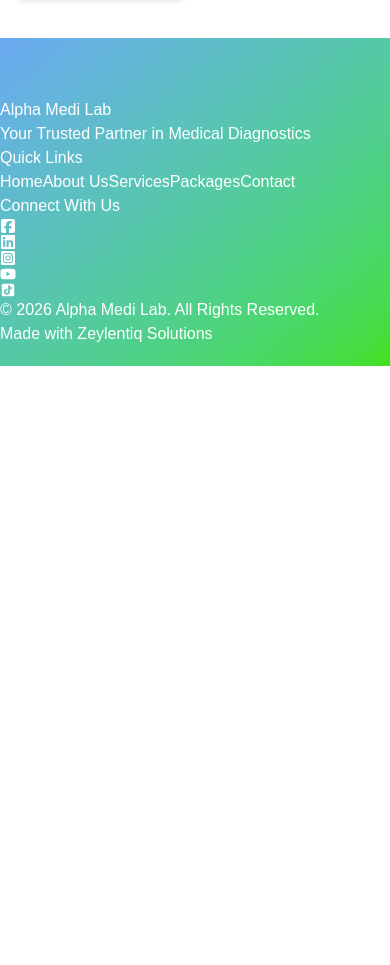
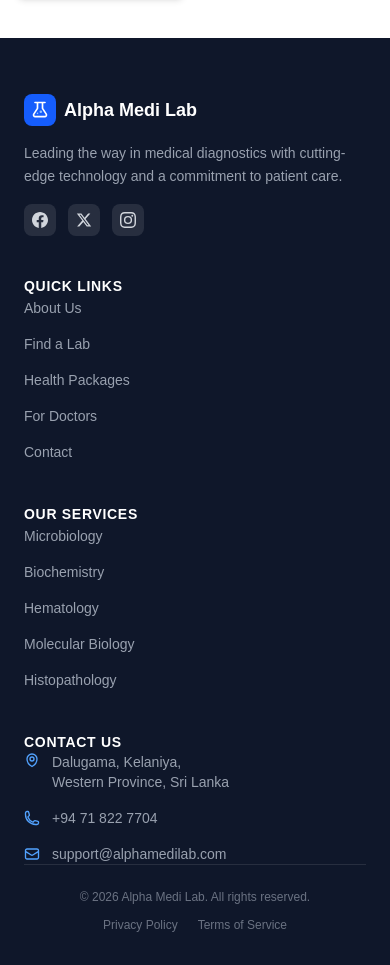
Before and after one commit to tiran-infoxty/alpha-medi-lab, a Next.js app: page / in a window 390 px wide. Shown: the part 3216-4181 px from the top of the page. Before the commit the page ends 3582 px from the top, so only its background shows below. Built offline with nearby package versions, Linux system fonts and the light colour scheme.

Commit message:
refactor Footer component for improved layout, accessibility, and responsiveness

```diff
--- a/components/Footer.tsx
+++ b/components/Footer.tsx
@@ -1,107 +1,96 @@
-"use client";
-import { motion } from "framer-motion";
-import { AiFillTikTok } from "react-icons/ai";
-import { FaInstagramSquare, FaYoutubeSquare } from "react-icons/fa";
-import {
-  FaFacebook,
-  FaLinkedin,
-  FaSquareFacebook,
-  FaTiktok,
-  FaYoutube,
-} from "react-icons/fa6";
-import { useInView } from "react-intersection-observer";
+'use client';
+import Link from 'next/link';
 
-const Footer = () => {
-  const [ref, inView] = useInView({
-    triggerOnce: true,
-    threshold: 0.1,
-  });
+export default function Footer() {
+  return (
+    <footer className="bg-[#0f172a] text-gray-400">
+      <div className="px-6 lg:px-8 pt-14 pb-8">
+        <div className="grid grid-cols-1 sm:grid-cols-2 lg:grid-cols-4 gap-10 mb-12">
 
-  return (
-    <footer className="footer" ref={ref}>
-      <div className="container">
-        <motion.div
-          className="footer-content"
-          initial={{ opacity: 0, y: 50 }}
-          animate={inView ? { opacity: 1, y: 0 } : { opacity: 0, y: 50 }}
-          transition={{ duration: 0.6 }}
-        >
-          <div className="footer-logo">
-            <h3>Alpha Medi Lab</h3>
-            <p>Your Trusted Partner in Medical Diagnostics</p>
-          </div>
-
-          <div className="footer-links">
-            <h4>Quick Links</h4>
-            <a href="/">Home</a>
-            <a href="/about">About Us</a>
-            <a href="/services">Services</a>
-            <a href="/packages">Packages</a>
-            <a href="/contact">Contact</a>
-          </div>
-
-          <div className="footer-social">
-            <h4>Connect With Us</h4>
-            <div className="social-icons">
-              <a
-                href="https://www.facebook.com/alphamedilabgampaha"
-                className="social-icon"
-                target="_blank"
-                rel="noopener noreferrer"
-              >
-                <FaSquareFacebook />
+          {/* Brand */}
+          <div className="flex flex-col gap-4">
+            <Link href="/" className="flex items-center gap-2 no-underline">
+              <div className="w-8 h-8 bg-blue-600 rounded-lg flex items-center justify-center">
+                <svg className="w-5 h-5 text-white" fill="none" viewBox="0 0 24 24" stroke="currentColor" strokeWidth={2}>
+                  <path strokeLinecap="round" strokeLinejoin="round" d="M9 3h6M9 3v7L4.5 17A2 2 0 006.3 20h11.4a2 2 0 001.8-3L15 10V3M9 3H6M15 3h3" />
+                  <circle cx="9" cy="16" r="1" fill="#93c5fd" stroke="none" />
+                  <circle cx="13" cy="14" r="1.5" fill="#93c5fd" stroke="none" />
+                </svg>
+              </div>
+              <span className="text-lg font-bold text-white">Alpha Medi Lab</span>
+            </Link>
+            <p className="text-sm leading-relaxed text-gray-400">
+              Leading the way in medical diagnostics with cutting-edge technology and a commitment to patient care.
+            </p>
+            <div className="flex items-center gap-3">
+              <a href="https://www.facebook.com/alphamedilabgampaha" target="_blank" rel="noopener noreferrer"
+                className="w-8 h-8 rounded-lg bg-white/10 hover:bg-blue-600 flex items-center justify-center transition-colors no-underline">
+                <svg className="w-4 h-4 text-gray-300" fill="currentColor" viewBox="0 0 24 24"><path d="M24 12.073c0-6.627-5.373-12-12-12s-12 5.373-12 12c0 5.99 4.388 10.954 10.125 11.854v-8.385H7.078v-3.47h3.047V9.43c0-3.007 1.792-4.669 4.533-4.669 1.312 0 2.686.235 2.686.235v2.953H15.83c-1.491 0-1.956.925-1.956 1.874v2.25h3.328l-.532 3.47h-2.796v8.385C19.612 23.027 24 18.062 24 12.073z"/></svg>
               </a>
-              <a
-                href="https://www.linkedin.com/company/alphamedilab/"
-                className="social-icon"
-                target="_blank"
-                rel="noopener noreferrer"
-              >
-                <FaLinkedin />
+              <a href="https://twitter.com" target="_blank" rel="noopener noreferrer"
+                className="w-8 h-8 rounded-lg bg-white/10 hover:bg-sky-500 flex items-center justify-center transition-colors no-underline">
+                <svg className="w-4 h-4 text-gray-300" fill="currentColor" viewBox="0 0 24 24"><path d="M18.244 2.25h3.308l-7.227 8.26 8.502 11.24H16.17l-5.214-6.817L4.99 21.75H1.68l7.73-8.835L1.254 2.25H8.08l4.713 6.231zm-1.161 17.52h1.833L7.084 4.126H5.117z"/></svg>
               </a>
-              <a
-                href="https://www.instagram.com/alphamedilabsl/?hl=en"
-                className="social-icon"
-                target="_blank"
-                rel="noopener noreferrer"
-              >
-                <FaInstagramSquare />
-              </a>
-              <a
-                href="https://www.youtube.com/@AlphaMediLab"
-                className="social-icon"
-                target="_blank"
-                rel="noopener noreferrer"
-              >
-                <FaYoutube />
-              </a>
-              <a
-                href="https://www.tiktok.com/@alphamedilab?_r=1&_t=ZS-93Um1sBKfzR"
-                className="social-icon"
-                target="_blank"
-                rel="noopener noreferrer"
-              >
-                <AiFillTikTok />
+              <a href="https://www.instagram.com/alphamedilabsl" target="_blank" rel="noopener noreferrer"
+                className="w-8 h-8 rounded-lg bg-white/10 hover:bg-pink-500 flex items-center justify-center transition-colors no-underline">
+                <svg className="w-4 h-4 text-gray-300" fill="currentColor" viewBox="0 0 24 24"><path d="M12 2.163c3.204 0 3.584.012 4.85.07 3.252.148 4.771 1.691 4.919 4.919.058 1.265.069 1.645.069 4.849 0 3.205-.012 3.584-.069 4.849-.149 3.225-1.664 4.771-4.919 4.919-1.266.058-1.644.07-4.85.07-3.204 0-3.584-.012-4.849-.07-3.26-.149-4.771-1.699-4.919-4.92-.058-1.265-.07-1.644-.07-4.849 0-3.204.013-3.583.07-4.849.149-3.227 1.664-4.771 4.919-4.919 1.266-.057 1.645-.069 4.849-.069zM12 0C8.741 0 8.333.014 7.053.072 2.695.272.273 2.69.073 7.052.014 8.333 0 8.741 0 12c0 3.259.014 3.668.072 4.948.2 4.358 2.618 6.78 6.98 6.98C8.333 23.986 8.741 24 12 24c3.259 0 3.668-.014 4.948-.072 4.354-.2 6.782-2.618 6.979-6.98.059-1.28.073-1.689.073-4.948 0-3.259-.014-3.667-.072-4.947-.196-4.354-2.617-6.78-6.979-6.98C15.668.014 15.259 0 12 0zm0 5.838a6.162 6.162 0 100 12.324 6.162 6.162 0 000-12.324zM12 16a4 4 0 110-8 4 4 0 010 8zm6.406-11.845a1.44 1.44 0 100 2.881 1.44 1.44 0 000-2.881z"/></svg>
               </a>
             </div>
           </div>
-        </motion.div>
 
-        <motion.div
-          className="copyright"
-          initial={{ opacity: 0 }}
-          animate={inView ? { opacity: 1 } : { opacity: 0 }}
-          transition={{ duration: 0.6, delay: 0.3 }}
-        >
-          <p>
-            &copy; {new Date().getFullYear()} Alpha Medi Lab. All Rights
-            Reserved.
-          </p>
-          <p>Made with Zeylentiq Solutions</p>
-        </motion.div>
+          {/* Quick Links */}
+          <div>
+            <h4 className="text-sm font-bold text-white uppercase tracking-wider mb-5">Quick Links</h4>
+            <ul className="flex flex-col gap-3">
+              {[['About Us', '/about'], ['Find a Lab', '/branches'], ['Health Packages', '/packages'], ['For Doctors', '/branches'], ['Contact', '/contact']].map(([label, href]) => (
+                <li key={label}>
+                  <Link href={href} className="text-sm text-gray-400 hover:text-white transition-colors no-underline">{label}</Link>
+                </li>
+              ))}
+            </ul>
+          </div>
+
+          {/* Our Services */}
+          <div>
+            <h4 className="text-sm font-bold text-white uppercase tracking-wider mb-5">Our Services</h4>
+            <ul className="flex flex-col gap-3">
+              {['Microbiology', 'Biochemistry', 'Hematology', 'Molecular Biology', 'Histopathology'].map((s) => (
+                <li key={s}>
+                  <Link href="/services" className="text-sm text-gray-400 hover:text-white transition-colors no-underline">{s}</Link>
+                </li>
+              ))}
+            </ul>
+          </div>
+
+          {/* Contact */}
+          <div>
+            <h4 className="text-sm font-bold text-white uppercase tracking-wider mb-5">Contact Us</h4>
+            <ul className="flex flex-col gap-4">
+              <li className="flex items-start gap-3 text-sm">
+                <svg className="w-4 h-4 text-blue-400 mt-0.5 shrink-0" fill="none" viewBox="0 0 24 24" stroke="currentColor" strokeWidth={2}><path strokeLinecap="round" strokeLinejoin="round" d="M15 10.5a3 3 0 11-6 0 3 3 0 016 0z"/><path strokeLinecap="round" strokeLinejoin="round" d="M19.5 10.5c0 7.142-7.5 11.25-7.5 11.25S4.5 17.642 4.5 10.5a7.5 7.5 0 1115 0z"/></svg>
+                <span>Dalugama, Kelaniya,<br/>Western Province, Sri Lanka</span>
+              </li>
+              <li className="flex items-center gap-3 text-sm">
+                <svg className="w-4 h-4 text-blue-400 shrink-0" fill="none" viewBox="0 0 24 24" stroke="currentColor" strokeWidth={2}><path strokeLinecap="round" strokeLinejoin="round" d="M2.25 6.75c0 8.284 6.716 15 15 15h2.25a2.25 2.25 0 002.25-2.25v-1.372c0-.516-.351-.966-.852-1.091l-4.423-1.106c-.44-.11-.902.055-1.173.417l-.97 1.293c-.282.376-.769.542-1.21.38a12.035 12.035 0 01-7.143-7.143c-.162-.441.004-.928.38-1.21l1.293-.97c.363-.271.527-.734.417-1.173L6.963 3.102a1.125 1.125 0 00-1.091-.852H4.5A2.25 2.25 0 002.25 4.5v2.25z"/></svg>
+                <a href="tel:+94718227704" className="hover:text-white transition-colors no-underline">+94 71 822 7704</a>
+              </li>
+              <li className="flex items-center gap-3 text-sm">
+                <svg className="w-4 h-4 text-blue-400 shrink-0" fill="none" viewBox="0 0 24 24" stroke="currentColor" strokeWidth={2}><path strokeLinecap="round" strokeLinejoin="round" d="M21.75 6.75v10.5a2.25 2.25 0 01-2.25 2.25h-15a2.25 2.25 0 01-2.25-2.25V6.75m19.5 0A2.25 2.25 0 0019.5 4.5h-15a2.25 2.25 0 00-2.25 2.25m19.5 0v.243a2.25 2.25 0 01-1.07 1.916l-7.5 4.615a2.25 2.25 0 01-2.36 0L3.32 8.91a2.25 2.25 0 01-1.07-1.916V6.75"/></svg>
+                <a href="mailto:support@alphamedilab.com" className="hover:text-white transition-colors no-underline">support@alphamedilab.com</a>
+              </li>
+            </ul>
+          </div>
+        </div>
+
+        {/* Bottom bar */}
+        <div className="border-t border-white/10 pt-6 flex flex-col sm:flex-row justify-between items-center gap-3 text-xs text-gray-500">
+          <p>&copy; {new Date().getFullYear()} Alpha Medi Lab. All rights reserved.</p>
+          <div className="flex items-center gap-5">
+            <Link href="/privacy" className="hover:text-gray-300 transition-colors no-underline">Privacy Policy</Link>
+            <Link href="/terms" className="hover:text-gray-300 transition-colors no-underline">Terms of Service</Link>
+          </div>
+        </div>
       </div>
     </footer>
   );
-};
-
-export default Footer;
+}
```
